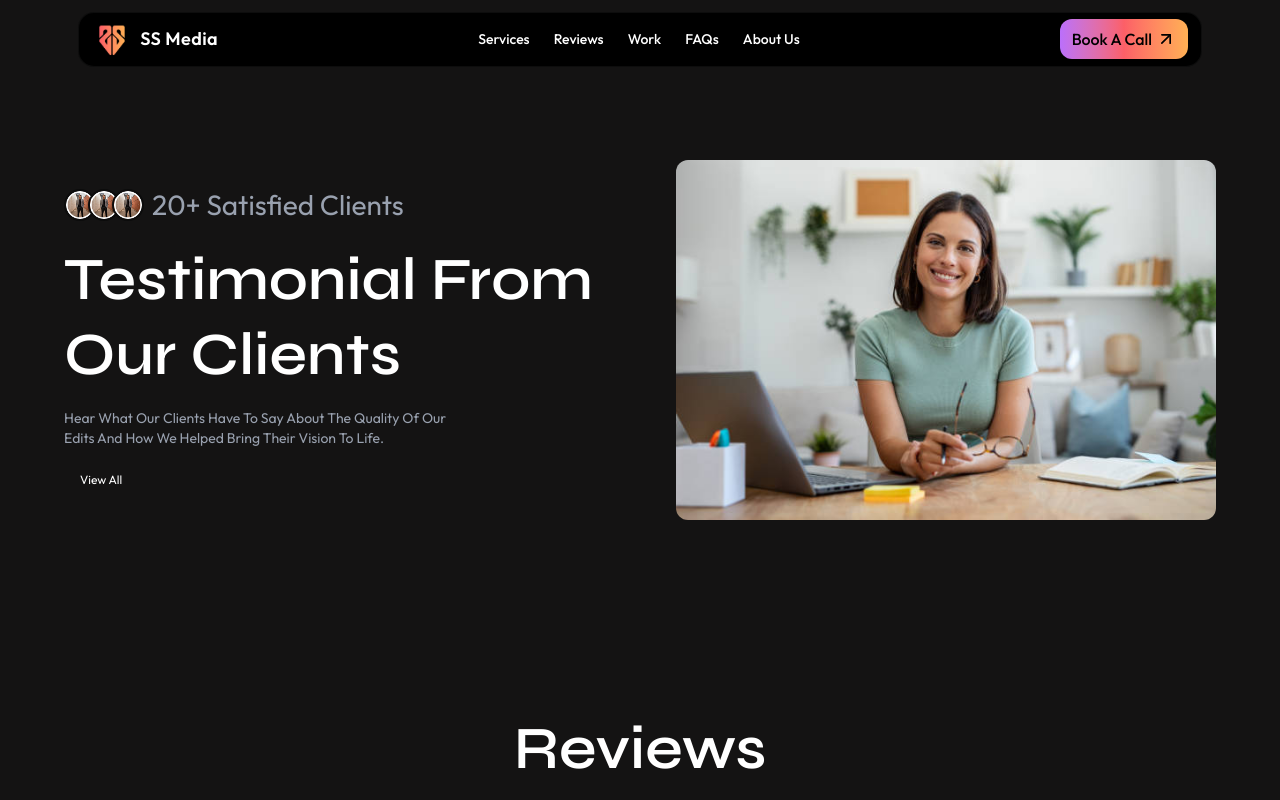
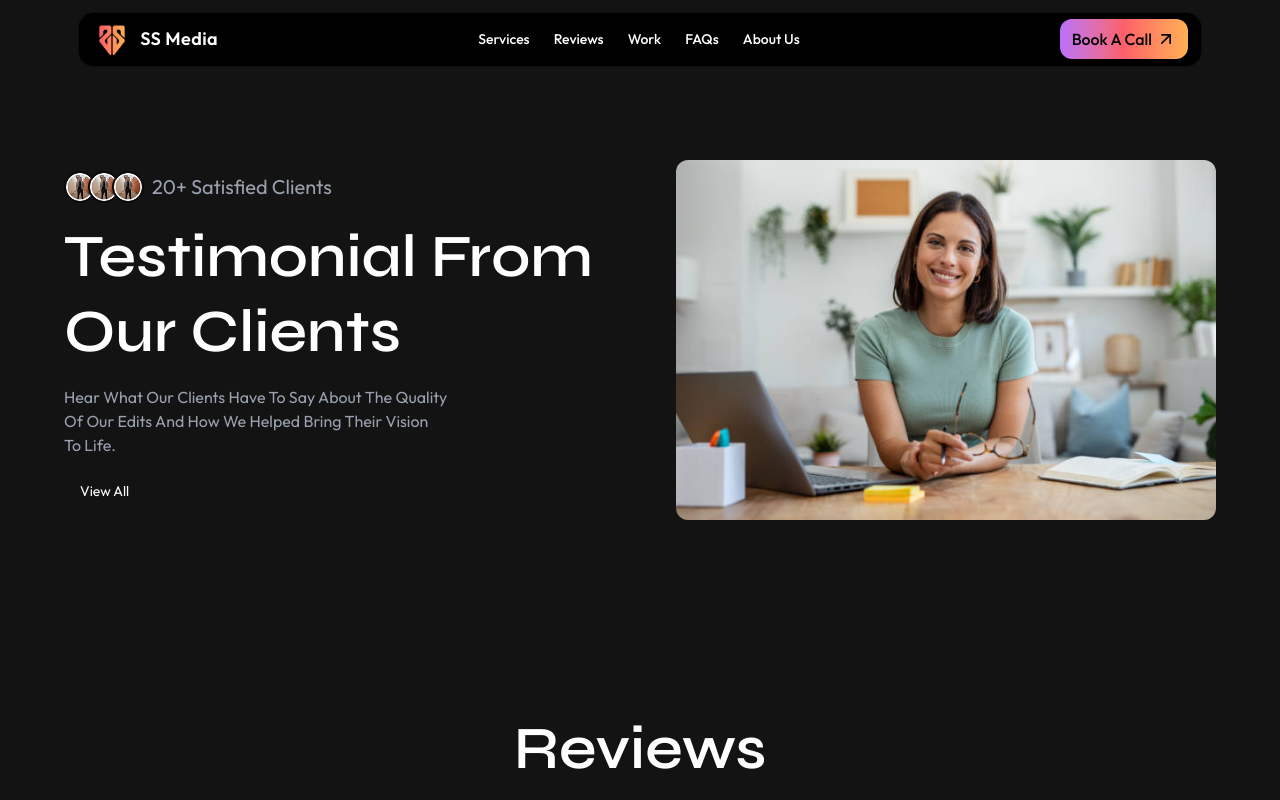
Before and after one commit to MoyasiGinko/SS-Media-website, a Next.js app: page /testimonials in a window 1280 px wide. Shown: the top 800 px of the page. Built offline with nearby package versions, Linux system fonts and the light colour scheme.

Commit message:
Update TestimonialSection.tsx

```diff
--- a/components/testimonials-page/TestimonialSection.tsx
+++ b/components/testimonials-page/TestimonialSection.tsx
@@ -12,7 +12,7 @@ const TestimonialSection: React.FC = () => {
   ];
 
   return (
-    <section className="flex flex-col w-full max-w-7xl mx-auto  lg:px-16 pt-20 md:pt-40 gap-8 md:flex-row md:items-center md:justify-between">
+    <section className="flex flex-col w-full max-w-7xl mx-auto px-4 lg:px-16 pt-30 md:pt-40 gap-8 md:flex-row md:items-center justify-center lg:justify-between">
       <div className="space-y-4 md:max-w-lg lg:max-w-2xl">
         <div className="flex items-center space-x-2">
           <div className="flex -space-x-2">
@@ -27,32 +27,34 @@ const TestimonialSection: React.FC = () => {
               />
             ))}
           </div>
-          <span className="text=[20px] xl:text-[28px] text-gray-400">
+          <span className="text-sm md:text-base lg:text-lg xl:text-xl text-gray-400">
             20+ Satisfied Clients
           </span>
         </div>
 
-        <h1 className="text-2xl lg:text-4xl xl:text-[60px] syne-unique font-semibold leading-tight">
+        <h1 className="text-xl md:text-2xl lg:text-4xl xl:text-[60px] syne-unique font-semibold leading-tight">
           Testimonial From
           <br />
           Our Clients
         </h1>
 
-        <p className="text-sm text-gray-400 max-w-sm">
+        <p className="text-xs md:text-sm lg:text-base text-gray-400 max-w-sm">
           Hear What Our Clients Have To Say About The Quality Of Our Edits And
           How We Helped Bring Their Vision To Life.
         </p>
 
-        <Button variant="purple" className="text-xs px-4 py-2 w-max">
+        <Button variant="purple" className="text-xs md:text-sm px-4 py-2 w-max">
           View All
         </Button>
       </div>
 
-      <div className="flex-shrink-0 w-full max-w-[540px]">
-        <img
+      <div className="flex-shrink-0 w-full md:max-w-[440px] lg:max-w-[540px]">
+        <Image
           src="/images/testimonials/t1.png"
           alt="Smiling woman in green t-shirt sitting at desk with glasses in hand, laptop, and modern room background with plants and books"
-          className="w-full h-full  rounded-xl object-cover"
+          width={540}
+          height={360}
+          className="w-full h-auto rounded-xl object-cover"
         />
       </div>
     </section>
```
